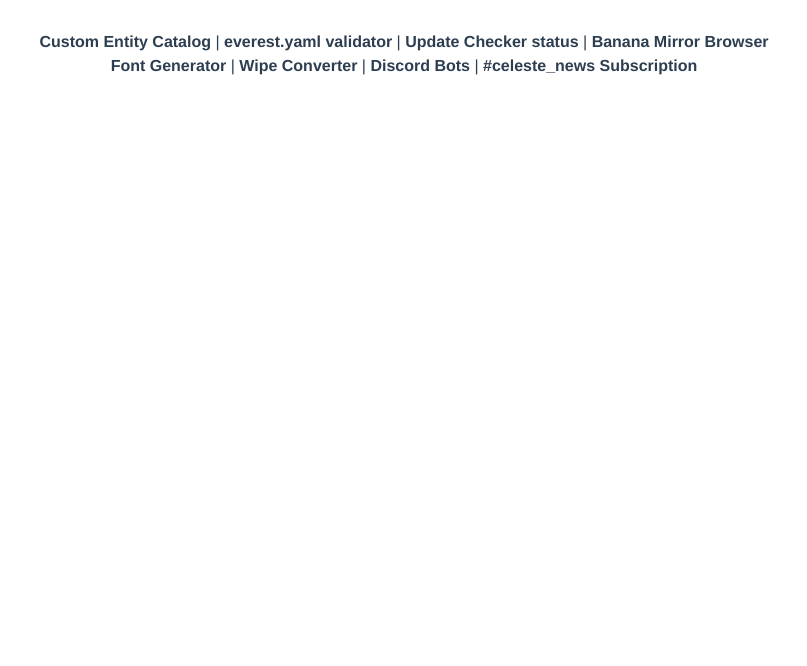
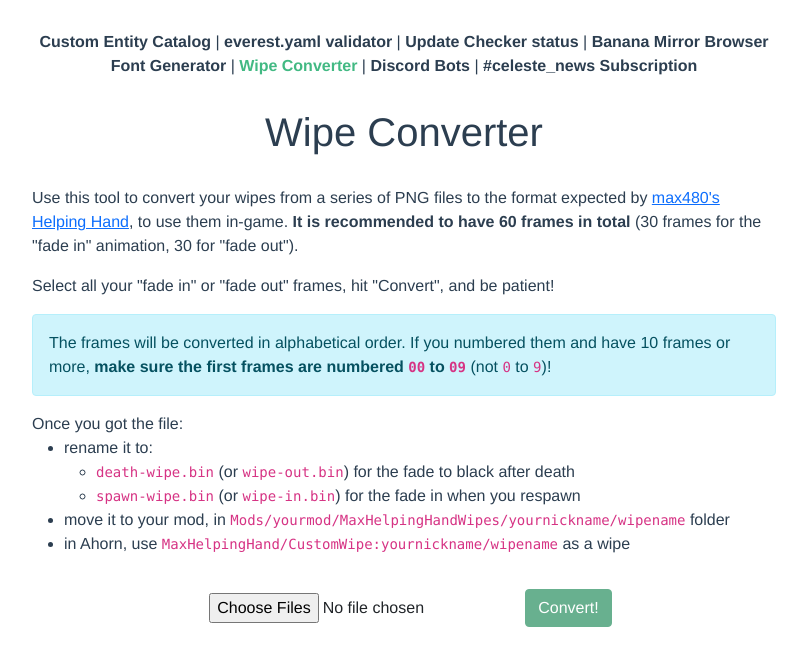
Before and after one commit to max4805/RandomStuffWebsiteJS, a Vue app in the folder front/: page /celeste/wipe-converter in a window 1280 px wide. Shown: the top 666 px of the page, without its empty margins (236-1043 px from the left). Built offline with nearby package versions, Linux system fonts and the light colour scheme.

Commit message:
Added 404 page

```diff
--- a/front/src/App.vue
+++ b/front/src/App.vue
@@ -16,7 +16,7 @@
         >Update&nbsp;Checker&nbsp;status</a
       >
       <span class="sep"> | </span>
-      <router-link to="/banana-mirror-browser"
+      <router-link to="/celeste/banana-mirror-browser"
         >Banana&nbsp;Mirror&nbsp;Browser</router-link
       >
       <span class="sep break"> | </span>
@@ -24,7 +24,9 @@
         >Font&nbsp;Generator</a
       >
       <span class="sep"> | </span>
-      <router-link to="/wipe-converter">Wipe&nbsp;Converter</router-link>
+      <router-link to="/celeste/wipe-converter"
+        >Wipe&nbsp;Converter</router-link
+      >
       <span class="sep"> | </span>
       <a href="https://max480-random-stuff.appspot.com/discord-bots"
         >Discord&nbsp;Bots</a
--- /dev/null
+++ b/front/src/views/RouteNotFound.vue
@@ -0,0 +1,39 @@
+<template>
+  <div>
+    <h1>❌ Not Found</h1>
+    <router-link to="/">⬅ Back to Home Page</router-link>
+  </div>
+</template>
+
+<script>
+const vue = {
+  name: "route-not-found",
+
+  // hide navbar on this 404 page
+  mounted: function () {
+    document.getElementById("nav").style.display = "none";
+  },
+  destroyed: function () {
+    document.getElementById("nav").style.display = "block";
+  },
+};
+
+export default vue;
+</script>
+
+<style lang="scss" scoped>
+// better contrast for links in dark mode
+@media (prefers-color-scheme: dark) {
+  a {
+    color: #47a0ff;
+  }
+}
+
+h1 {
+  margin-top: 12px;
+  margin-bottom: 22px;
+  font-family: sans-serif;
+  font-size: 32px;
+  font-weight: bold;
+}
+</style>
```
Also changed, not shown: front/src/router/index.js (+7 -3 lines).
